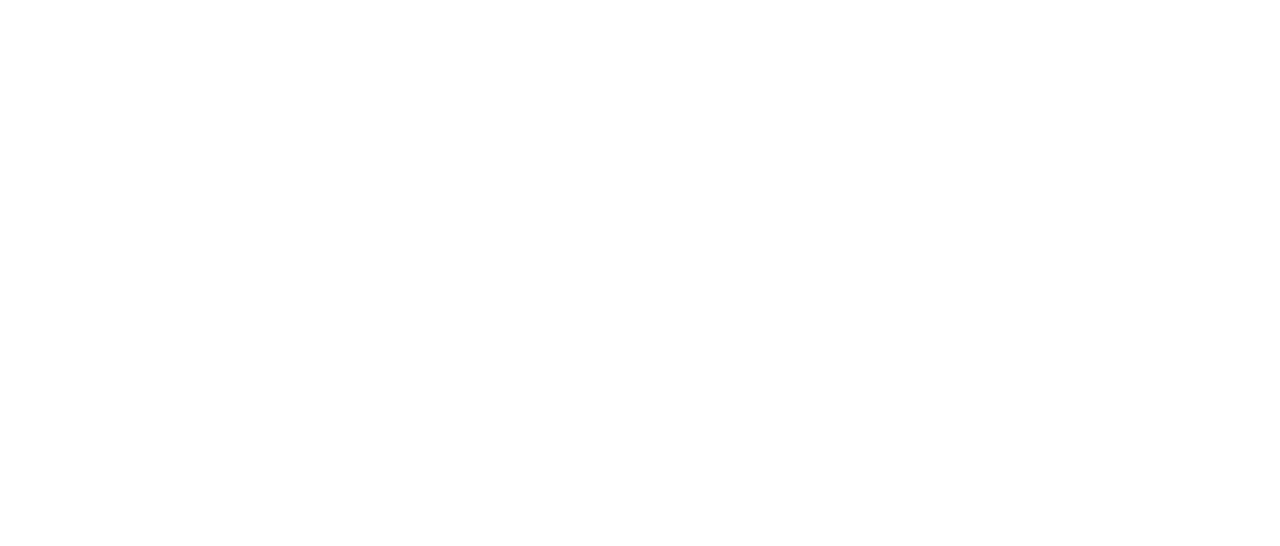
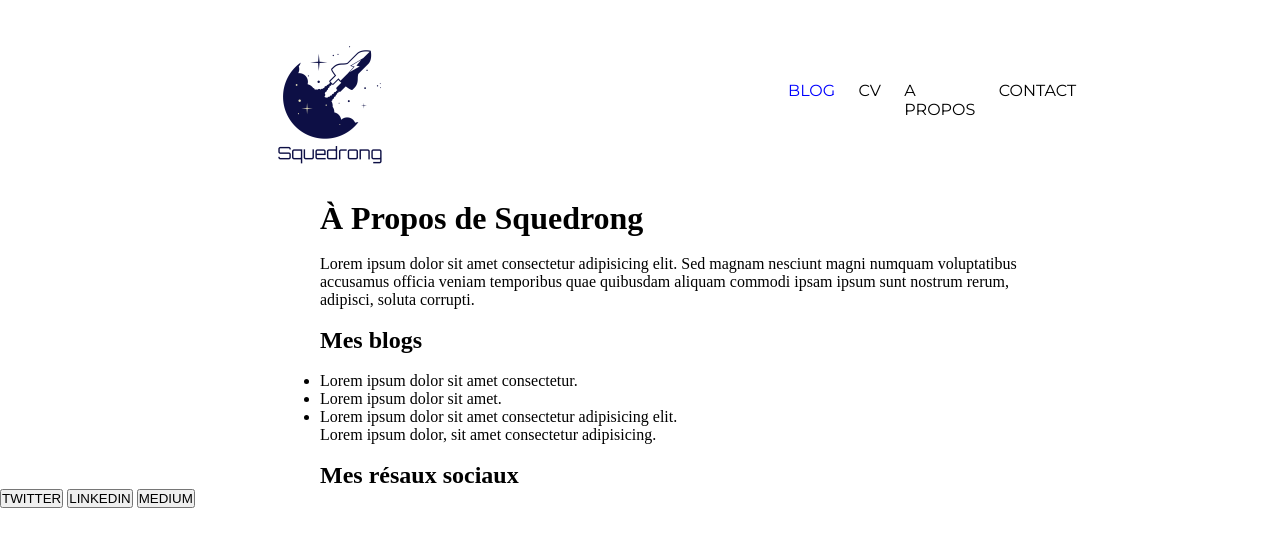
Before and after one commit to LoganN0/squedrong-kol, a plain HTML site: page APropos.html in a window 1280 px wide. Drawn offline with Linux system fonts and the light colour scheme.

Commit message:
ajout a propos et son style

```diff
--- a/APropos.html
+++ b/APropos.html
@@ -0,0 +1,60 @@
+<!DOCTYPE html>
+<html lang="en">
+<head>
+    <meta charset="UTF-8">
+    <meta http-equiv="X-UA-Compatible" content="IE=edge">
+    <meta name="viewport" content="width=device-width, initial-scale=1.0">
+    <link rel="stylesheet" href="style.css">
+    <link rel="stylesheet" href="stylekevin.css">
+
+    <link rel="preconnect" href="https://fonts.googleapis.com">
+    <link rel="preconnect" href="https://fonts.gstatic.com" crossorigin>
+    <link href="https://fonts.googleapis.com/css2?family=Abril+Fatface&display=swap" rel="stylesheet">
+
+    <link rel="preconnect" href="https://fonts.googleapis.com">
+    <link rel="preconnect" href="https://fonts.gstatic.com" crossorigin>
+    <link href="https://fonts.googleapis.com/css2?family=Montserrat&display=swap" rel="stylesheet">
+
+    <title>Squedrong - Accueil</title>
+</head>
+<body>
+
+    <header>
+
+        <img src="images/logo.png" alt="Logo de Squedrong">
+
+        <nav>
+
+            <a href="/action_page.php" class="navbar" id="blog-navbar">BLOG</a>
+            <a href="/action_page.php" class="navbar">CV</a>
+            <a href="/action_page.php" class="navbar">A PROPOS</a>
+            <a href="/action_page.php" class="navbar">CONTACT</a>
+
+        </nav>
+
+    </header>
+
+    <main class="main-a-propos">
+<h1 class="titre1-a-propos">À Propos de Squedrong</h1> <br>
+
+
+<p class="des-a-propos">Lorem ipsum dolor sit amet consectetur adipisicing elit. Sed magnam nesciunt magni numquam voluptatibus accusamus officia veniam temporibus quae quibusdam aliquam commodi ipsam ipsum sunt nostrum rerum, adipisci, soluta corrupti. </p> <br>
+    <h2 class="titre2-a-propos">Mes blogs</h2> <br>
+
+    <ul>
+<li>Lorem ipsum dolor sit amet consectetur.</li>
+<li>Lorem ipsum dolor sit amet.</li>
+<li>Lorem ipsum dolor sit amet consectetur adipisicing elit. </li>
+</li>Lorem ipsum dolor, sit amet consectetur adipisicing.</li>
+    </ul> <br>
+
+<h2 class="titre2-a-propos">Mes résaux sociaux</h2>
+
+    </main>
+<button onclick="window.location.href='/action_page.php'">TWITTER</button>
+<button onclick="window.location.href='/action_page.php'">LINKEDIN</button>
+<button onclick="window.location.href='/action_page.php'">MEDIUM</button>
+
+
+</body>
+</html>
```
Also changed, not shown: Accueil.html (deleted, +0 -1 lines), style.css (line endings or trailing spaces).
